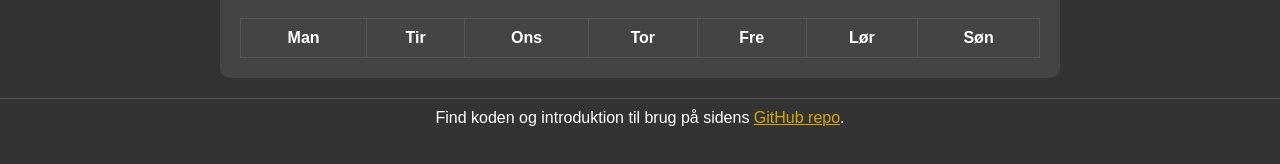
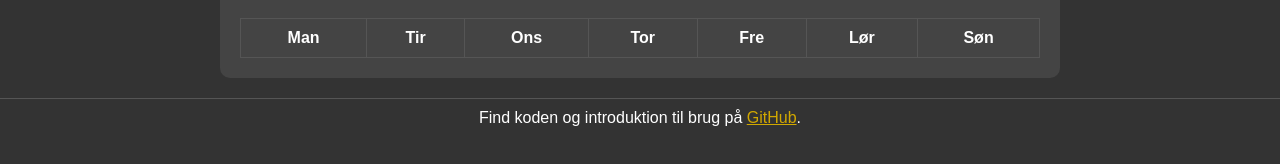
Before and after one commit to lukasjp11/DinnerDeltag, a plain HTML site: page index.html in a window 1280 px wide. Shown: the part 82-246 px from the top of the page. Drawn offline with Linux system fonts and the light colour scheme; no server answers.

Commit message:
Update index.html

```diff
--- a/index.html
+++ b/index.html
@@ -72,7 +72,7 @@
         </div>
     </div>
     <footer>
-        <p>Find koden og introduktion til brug på sidens <a href="https://github.com/lukasjp11/DinnerDeltag" target="_blank">GitHub repo</a>.</p>
+        <p>Find koden og introduktion til brug på <a href="https://github.com/lukasjp11/DinnerDeltag" target="_blank">GitHub</a>.</p>
     </footer>
 </body>
 
```
